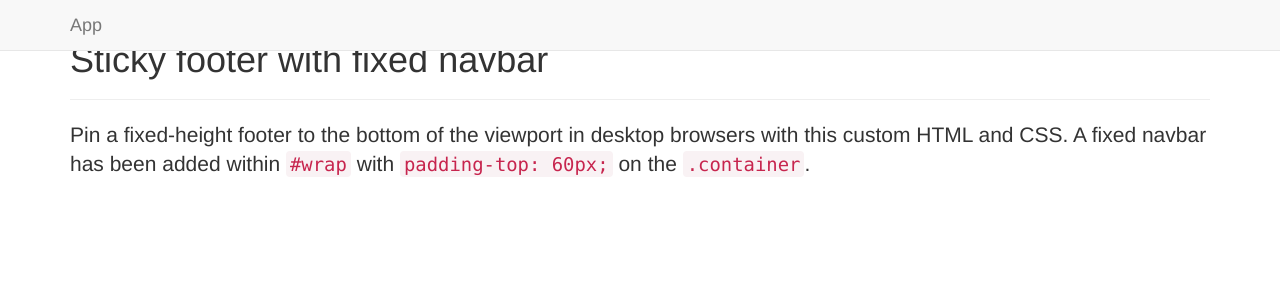
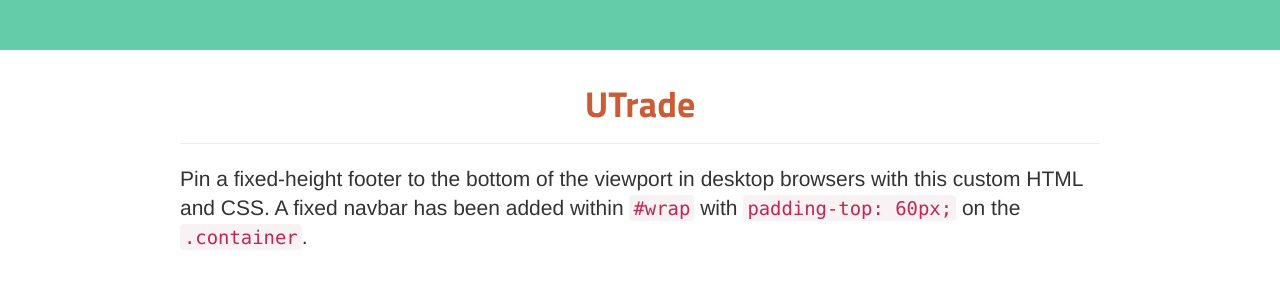
Before and after one commit to wbashir/uTrade, a Flask app: page / in a window 1280 px wide. Shown: the top 300 px of the page. Run offline with Flask 2, Linux system fonts and the light colour scheme; some libraries are stand-ins or nearby versions.

Commit message:
Basic layout  update.

```diff
--- a/bower.json
+++ b/bower.json
@@ -8,7 +8,7 @@
     "private": true,
     "dependencies": {
         "jquery": "~1.10.2",
-        "bootstrap": "~3.0.2",
+        "bootstrap": "~3.1.1",
         "requirejs": "~2.1.9",
         "lodash": "~2.2.1"
     }
--- a/models.py
+++ b/models.py
@@ -2,7 +2,7 @@
 from sqlalchemy.orm import scoped_session, sessionmaker
 from sqlalchemy.ext.declarative import declarative_base
 from sqlalchemy import Column, Integer, String
-from app import db
+
 
 engine = create_engine('sqlite:///database.db', echo=True)
 db_session = scoped_session(sessionmaker(autocommit=False,
--- a/run.py
+++ b/run.py
@@ -22,18 +22,7 @@
     db_session.remove()
 '''
 
-# Login required decorator.
-'''
-def login_required(test):
-    @wraps(test)
-    def wrap(*args, **kwargs):
-        if 'logged_in' in session:
-            return test(*args, **kwargs)
-        else:
-            flash('You need to login first.')
-            return redirect(url_for('login'))
-    return wrap
-'''
+
 #----------------------------------------------------------------------------#
 # Controllers.
 #----------------------------------------------------------------------------#
--- a/static/css/layout/base.css
+++ b/static/css/layout/base.css
@@ -0,0 +1,17 @@
+h1, h2 {
+    font-family: 'Roboto', 'sans-serif';
+}
+
+.col-centered {
+    float: none;
+    margin: 0 auto;
+}
+
+.main-section {
+    padding-top: 44px;
+}
+
+.navbar-default {
+    background-color: #63CDA9;
+    border-color: #63CDA9;
+}
--- /dev/null
+++ b/static/css/main.css
@@ -0,0 +1,9 @@
+.navbar-default .navbar-brand{
+    color: #ffffff;
+}
+
+.logo-middle{
+    color: #CA5D38;
+    font-family: 'Titillium Web', 'sans-serif';
+    font-weight: bold;
+}
--- a/templates/layouts/main.html
+++ b/templates/layouts/main.html
@@ -1,7 +1,7 @@
 <!DOCTYPE html>
 <html>
 <head>
-    <title>Flask Boilerplate</title>
+    <title>{% block title %}{% endblock %}</title>
     <meta name="viewport" content="width=device-width, initial-scale=1.0">
     <!-- Bootstrap -->
     <link href="/static/bower_components/bootstrap/dist/css/bootstrap.min.css" rel="stylesheet" media="screen">
@@ -21,7 +21,7 @@
                 <span class="icon-bar"></span>
                 <span class="icon-bar"></span>
             </button>
-            <a class="navbar-brand js-nav" href="/">App</a>
+
         </div>
 
         <!-- Collect the nav links, forms, and other content for toggling -->
@@ -35,8 +35,11 @@
 </nav>
 
 <div class="container content">
-    {% block content %}
-    {% endblock %}
+    <section class="main-section">
+        {% block content %}
+        {% endblock %}
+    </section>
+
 </div>
 
 <!-- jQuery (necessary for Bootstrap's JavaScript plugins) -->
--- a/templates/pages/home.html
+++ b/templates/pages/home.html
@@ -1,10 +1,23 @@
 {% extends 'layouts/main.html' %}
 {% block title %}Home{% endblock %}
+{% block head %}
+    {{ super() }}
+    <link href="/static/css/main.css" rel="stylesheet" type="text/css">
+    <link href='http://fonts.googleapis.com/css?family=Roboto:400,100italic,100,300,500,700' rel='stylesheet'
+          type='text/css'>
+    <link href='http://fonts.googleapis.com/css?family=Titillium+Web:400,700' rel='stylesheet' type='text/css'>
+{% endblock %}
 {% block content %}
 
-<div class="page-header">
-  <h1>Sticky footer with fixed navbar</h1>
-</div>
-<p class="lead">Pin a fixed-height footer to the bottom of the viewport in desktop browsers with this custom HTML and CSS. A fixed navbar has been added within <code>#wrap</code> with <code>padding-top: 60px;</code> on the <code>.container</code>.</p>
+    <div class="col-md-10 col-centered ">
+        <div class="page-header">
+            <h1 class="text-center logo-middle">UTrade</h1>
+        </div>
+        <p class="lead">Pin a fixed-height footer to the bottom of the viewport in desktop browsers with this custom
+            HTML
+            and CSS. A fixed navbar has been added within <code>#wrap</code> with <code>padding-top: 60px;</code> on the
+            <code>.container</code>.</p>
+    </div>
+
 
 {% endblock %}
```
